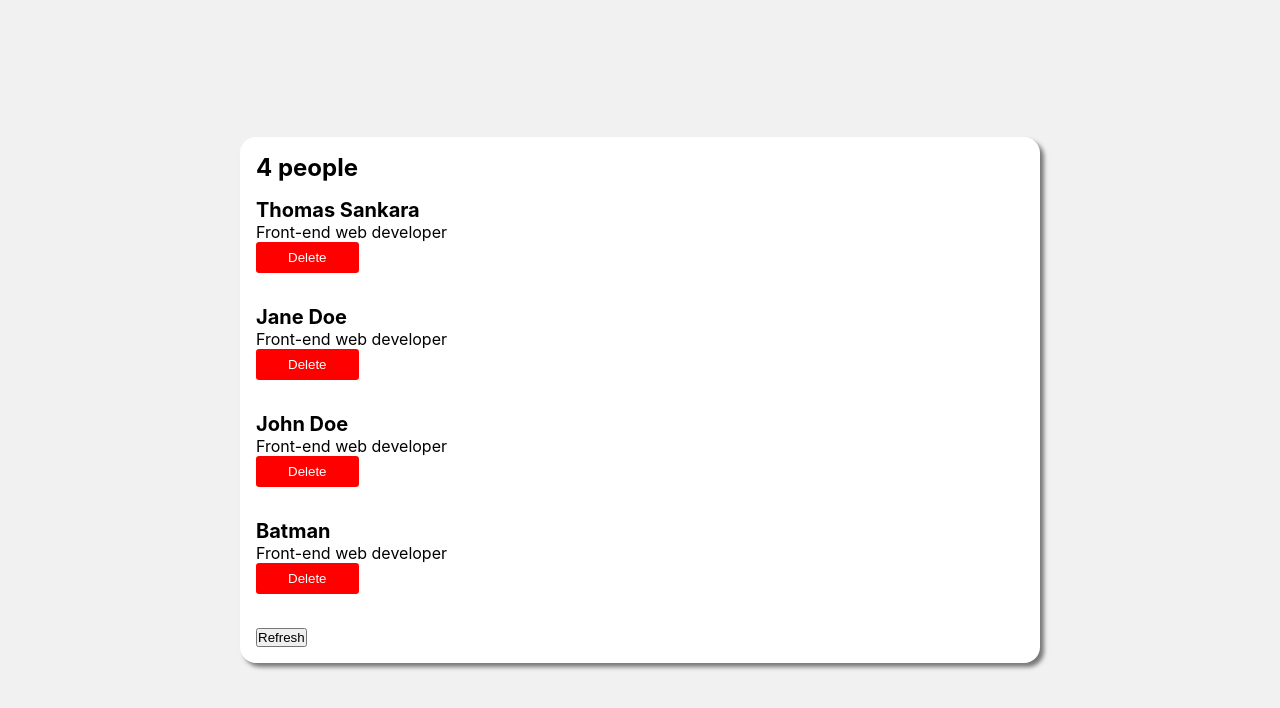
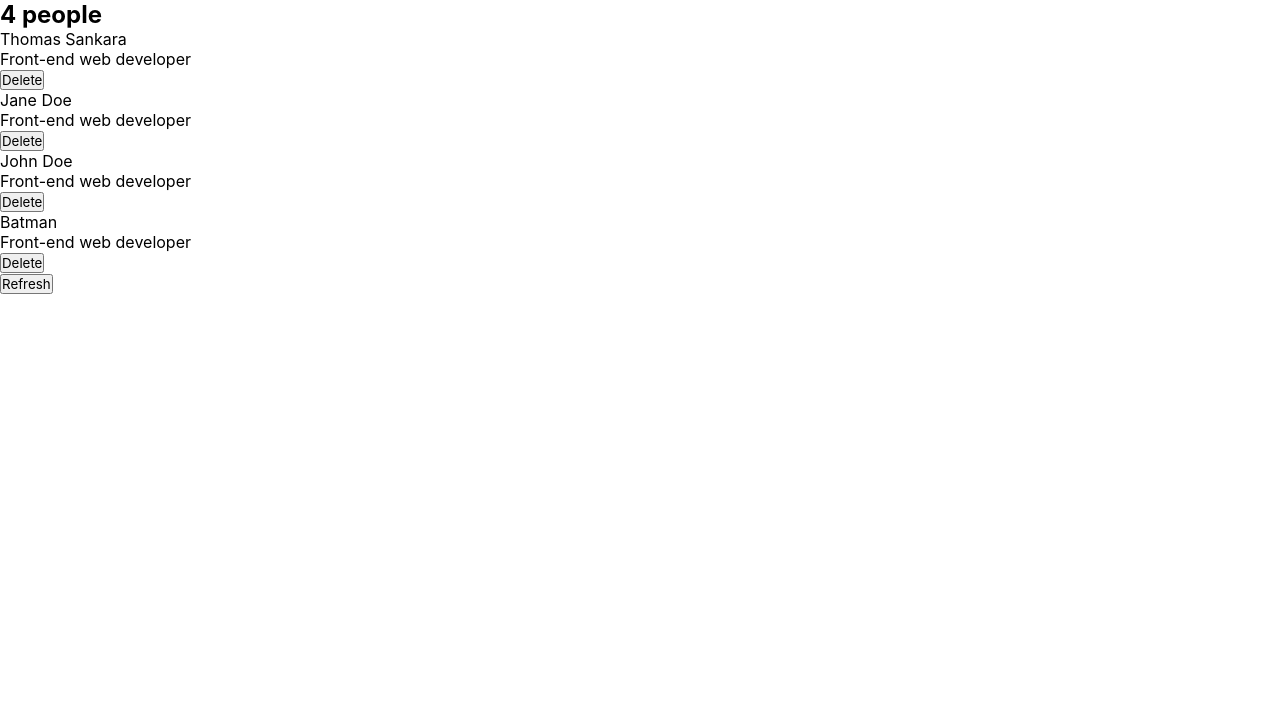
Before and after one commit to SankThomas/reactjs-projects-starter, a React (Create React App) app in the folder 2-list-app/setup/: page / in a window 1280 px wide. Shown: the top 708 px of the page. Built offline with nearby package versions, Linux system fonts and the light colour scheme.

Commit message:
styles for the app

```diff
--- a/2-list-app/setup/src/index.css
+++ b/2-list-app/setup/src/index.css
@@ -1,52 +1,72 @@
-body {
-  margin: 0;
-  font-family: -apple-system, BlinkMacSystemFont, "Segoe UI", "Roboto", "Oxygen",
-    "Ubuntu", "Cantarell", "Fira Sans", "Droid Sans", "Helvetica Neue",
-    sans-serif;
-  -webkit-font-smoothing: antialiased;
-  -moz-osx-font-smoothing: grayscale;
-  background-color: #f1f1f1;
-}
-
 * {
   margin: 0;
   padding: 0;
   box-sizing: border-box;
+  font-family: -apple-system, BlinkMacSystemFont, "Segoe UI", "Roboto", "Oxygen",
+    "Ubuntu", "Cantarell", "Fira Sans", "Droid Sans", "Helvetica Neue",
+    sans-serif;
 }
 
-.showcase {
-  display: flex;
-  align-items: center;
-  justify-content: center;
-  height: 100vh;
-  /* text-align: center; */
+img {
+  max-width: 100%;
 }
 
-.overlay {
-  background-color: #fff;
-  padding: 1rem;
-  box-shadow: 4px 4px 4px rgba(0, 0, 0, 0.5);
-  border-radius: 1rem;
-  width: 90%;
-  max-width: 800px;
+body {
+  margin: 0;
+  -webkit-font-smoothing: antialiased;
+  -moz-osx-font-smoothing: grayscale;
 }
 
-ul {
-  list-style-type: none;
-  margin-top: 1rem;
+.grid {
+  display: grid;
+  grid-template-columns: repeat(1, 1fr);
+  gap: 2rem;
+  padding: 32px;
+  max-width: 1400px;
+  margin-inline: auto;
 }
 
-ul > li.name {
-  font-weight: bold;
-  font-size: 1.25rem;
+.grid article img {
+  height: 300px;
+  width: 100%;
+  object-fit: contain;
 }
 
-ul > button {
-  margin-bottom: 2rem;
-  background-color: red;
-  color: white;
-  padding: 0.5rem 2rem;
-  border-radius: 0.2rem;
+.grid article h2 {
+  margin-bottom: 1rem;
+}
+
+.grid article p {
+  color: #444;
+}
+
+.delete-btn {
+  display: inline-block;
+  background-color: #f87171;
+  color: #fff;
+  font-weight: bold;
+  font-size: 1rem;
+  margin-top: 1rem;
+  padding: 1rem 2rem;
   border: none;
+  border-radius: 3px;
+  outline: none;
   cursor: pointer;
+  transition: all 0.15s ease-in-out;
 }
+
+.delete-btn:hover {
+  background-color: #ef4444;
+}
+
+@media (min-width: 768px) {
+  .grid {
+    grid-template-columns: repeat(2, 1fr);
+  }
+}
+
+@media (min-width: 1024px) {
+  .grid {
+    grid-template-columns: repeat(3, 1fr);
+  }
+}
```
